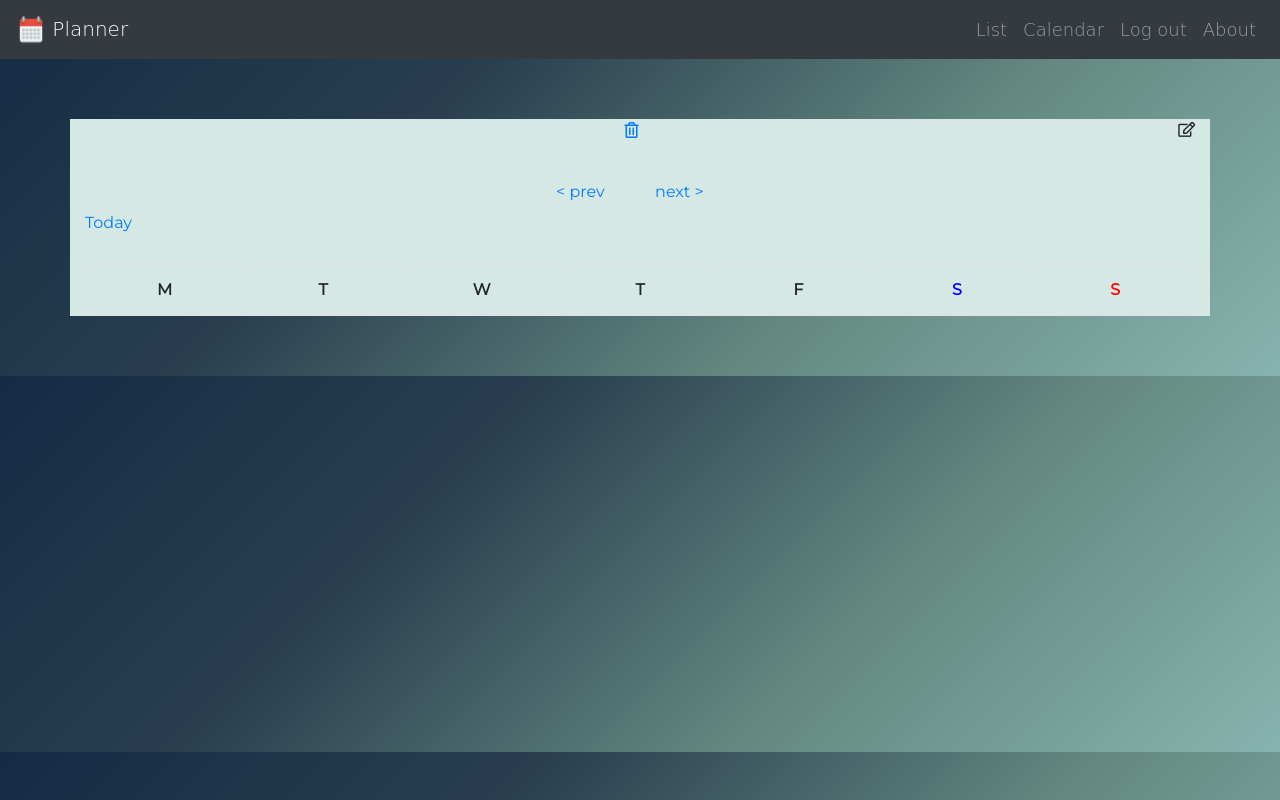
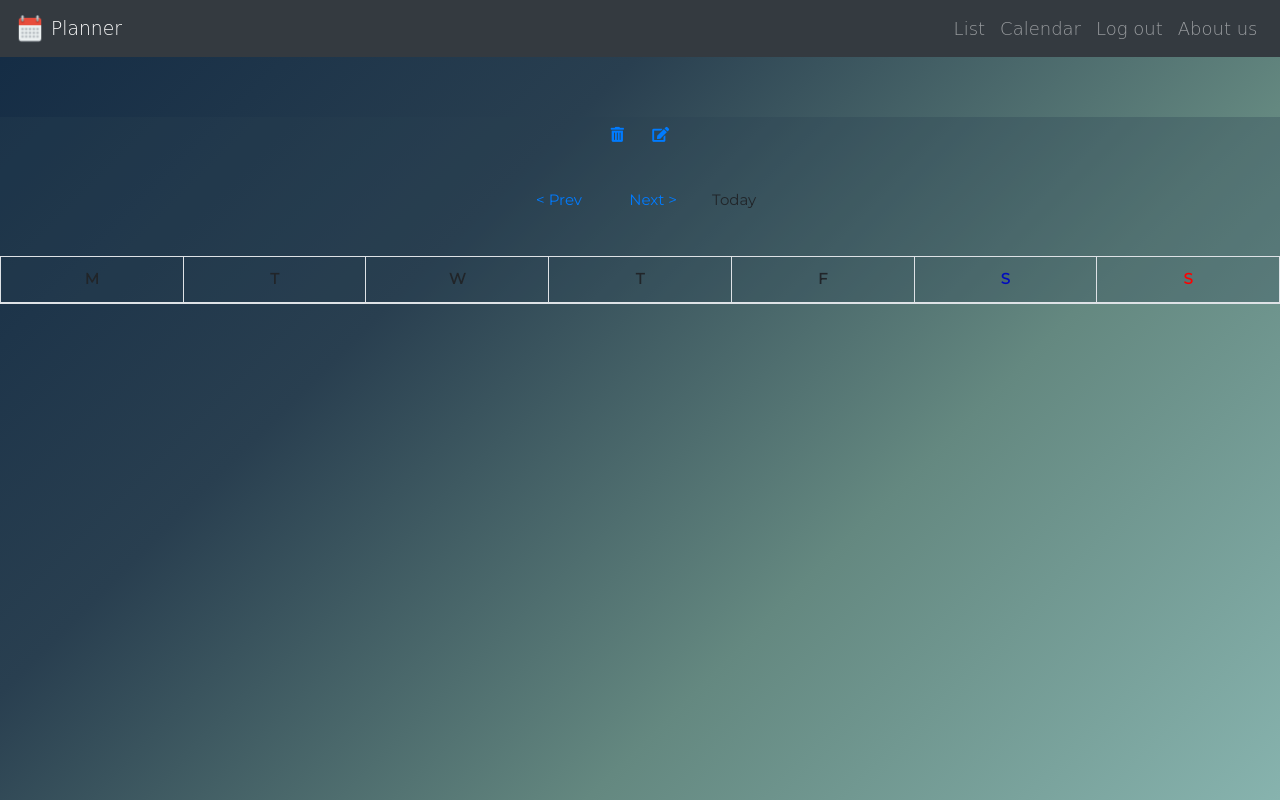
Before and after one commit to ka10a/Planner, a Django app: page /calendar/ in a window 1280 px wide. Run offline with Django 3.2, Linux system fonts and the light colour scheme; lists and menus that the app fills with data are empty; some libraries are stand-ins or nearby versions.

Commit message:
form edition improved

```diff
--- a/config/post/static/css/111.css
+++ b/config/post/static/css/111.css
@@ -9,7 +9,7 @@
     margin: 0;
     text-align: center;
 
-    color: #d5e8e3;
+    color: #87cac5;
 }
 
 .title__enter {
@@ -29,7 +29,7 @@
 
 .container,
 table {
-    background: #d5e8e3;
+    background: #87b3ae;
 }
 
 .navbar {
@@ -83,7 +83,7 @@ table {
 .butt:hover {
     background: #293f50;
     box-shadow: 0 15px 20px rgba(0, 0, 74, .4);
-    color: #d5e8e3;
+    color: #87b3ae;
     transform: translateY(-7px);
 }
 
@@ -92,8 +92,65 @@ table {
 }
 
 .icon {
-    color: #000;
+    color: #010cbe;
     font-size: 15px;
-text-align: right;
-    align-items: right;
+    text-align: center;
+    align-items: center;
 }
+
+.container_calendar,
+table {
+    background: rgba(41, 63, 80, 0.3)
+}
+
+.container_calendar {
+
+    font-family: 'Montserrat', sans-serif;
+    margin: 60px auto;
+
+}
+
+.list-inline {
+
+    text-align: center;
+    margin-bottom: 30px;
+
+}
+
+.title {
+
+    font-weight: 900;
+    font-size: 40px;
+
+}
+
+th {
+
+    text-align: center;
+    width: 90px;
+    margin-right: 1%;
+}
+
+td {
+
+    height: 100px;
+
+}
+
+th:nth-of-type(6), td:nth-of-type(6) {
+
+    color: #010cbe;
+
+}
+
+th:nth-of-type(7), td:nth-of-type(7) {
+
+    color: red;
+
+}
+
+.today {
+
+    background-color: #87cac5;
+
+}
--- a/config/post/templates/calendar_simple.html
+++ b/config/post/templates/calendar_simple.html
@@ -19,71 +19,18 @@
     <link rel="stylesheet" href="https://use.fontawesome.com/releases/v5.7.2/css/all.css"
           integrity="sha384-fnmOCqbTlWIlj8LyTjo7mOUStjsKC4pOpQbqyi7RrhN7udi9RwhKkMHpvLbHG9Sr" crossorigin="anonymous">
 
-    <style>
+    <link rel="stylesheet" href="https://www.w3schools.com/w3css/4/w3.css">
+
+    <style type="text/css">
+        html, body {
+            height: 100%;
+        }
+
         body {
 
             background: #547f7f;
             background: -webkit-linear-gradient(135deg, #87b3ae, #648880, #293f50, #132b44);
-            {#background: -moz-linear-gradient(135deg, #d5e8e3, #648880, #293f50, #132b44);#}
-            {#background: linear-gradient(135deg, #d5e8e3, #648880, #293f50, #132b44);#}
         }
-
-        .container {
-
-            font-family: 'Montserrat', sans-serif;
-
-            margin: 60px auto;
-
-        }
-
-        .list-inline {
-
-            text-align: center;
-
-            margin-bottom: 30px;
-
-        }
-
-        .title {
-
-            font-weight: bold;
-
-            font-size: 40px;
-
-        }
-
-        th {
-
-            text-align: center;
-            width: 90px;
-            margin-right: 1%;
-        }
-
-        td {
-
-            height: 100px;
-
-        }
-
-        th:nth-of-type(6), td:nth-of-type(6) {
-
-            color: blue;
-
-        }
-
-        th:nth-of-type(7), td:nth-of-type(7) {
-
-            color: red;
-
-        }
-
-        .today {
-
-            background-color: ghostwhite;
-
-        }
-
-
     </style>
 
 </head>
@@ -93,7 +40,6 @@
 
 <!-- шапка страницы -->
 <nav class="navbar navbar-expand-lg navbar-dark bg-dark">
-<!--    TODO: change color -->
     <a class="navbar-brand" href="#">
         {% load static %}
         <img src="{% static "img/calendar-icon.png" %}" width="30" height="30" alt="calendar-icon">
@@ -115,34 +61,37 @@
                 <a class="nav-link" href="{% url 'logout' %}">Log out</a>
             </li>
             <li class="nav-item">
-                <a class="nav-link" data-toggle="modal" data-target="#Modal">About</a>
+                <a class="nav-link" data-toggle="modal" data-target="#Modal">About us</a>
             </li>
         </ul>
     </div>
 </nav>
 
 
-<div class="container">
+<div class="container_calendar">
 
     <ul class="list-inline">
         <li>
-            <a href="deletecal.html"> <i class="far fa-trash-alt"></i></a>
-            <a data-toggle="modal" data-target="#Modal__Edit" class="icon float-right"><i class="far fa-edit"></i></a>
+            <a href="{% url 'deletecal' %}" class="btn btn-link">
+                <i class="fas fa-trash-alt"></i>
+            </a>
+            <a data-toggle="modal" href data-target="#Modal__Edit" class="btn btn-link">
+                <i class="fas fa-edit"></i>
+            </a>
 
         </li>
     </ul>
     <ul class="list-inline">
 
-        <li class="list-inline-item"><a href="?ym=<?= $prev; ?>" class="btn btn-link">&lt; prev</a></li>
+        <li class="list-inline-item"><a href="?ym=<?= $prev; ?>" class="btn btn-link">&lt; Prev</a></li>
 
         <li class="list-inline-item"><span class="title"><?= $title; ?></span></li>
 
-        <li class="list-inline-item"><a href="?ym=<?= $next; ?>" class="btn btn-link">next &gt;</a></li>
+        <li class="list-inline-item"><a href="?ym=<?= $next; ?>" class="btn btn-link">Next &gt;</a></li>
 
         <li class="list-inline-item"><br></li>
-        <br>
 
-        <li><p class="text-left"><a href="{% url 'calendar' %}">Today </a>
+        <p class="list-inline-item"> <a href="{% url 'calendar' %}">Today</a>
     </ul>
     <table class="table table-bordered">
 
@@ -180,10 +129,10 @@
     <div class="modal-dialog" role="document">
         <div class="modal-content">
             <div class="modal-body">
-                Planner-это web-приложение, разработанное для планирования вашей насыщенной жизни. <br> <br>
+                Planner is a web application, created in order to help you to manage your life. <br> <br>
             </div>
             <div class="modal-footer">
-                <button type="button" class="btn btn-info" data-dismiss="modal">Ок</button>
+                <button type="button" class="btn btn-info" data-dismiss="modal">Оk</button>
             </div>
         </div>
     </div>
@@ -193,14 +142,14 @@
 
 <div class="modal fade" id="Modal__Del" tabindex="-1" role="dialog">
     <div class="modal-dialog modal-dialog-centered" role="document">
-        <div class="modal-content">
+        <div class="modal-content_delete">
             <div class="modal-header">
-                <h3 class="modal-title">Удаление</h3>
+                <h3 class="modal-title">Delete</h3>
             </div>
             <div class="modal-body">
                 </div>
             <div class="modal-footer">
-                <button type="button" class="btn btn-secondary" data-dismiss="modal">Отмена</button>
+                <button type="button" class="btn btn-secondary" data-dismiss="modal">Cancel</button>
             </div>
         </div>
     </div>
@@ -212,16 +161,19 @@
     <div class="modal-dialog modal-dialog-centered" role="document">
         <div class="modal-content">
             <div class="modal-header">
-                <h3 class="modal-title">Редактирование</h3>
+                <h3 class="w3-text-blue-grey">Edit</h3>
             </div>
             <div class="modal-body">
                 <form method="post" action="calendar_simple.html">
-                    <input type="text" name="Todo"/><br/>
-                    <input class="form-input" type="date" id="date" name="Day"/><br/>
-                    <input type="submit" name="add" value="OK"/><br/>
+
+                    <label class="w3-text-blue-grey"> <b>Event to schedule</b> </label>
+                    <input class="w3-input w3-border w3-round w3-light-grey" name="Todo"/><br/>
+                    <input class="w3-input w3-border w3-round w3-light-grey" type="date" id="date" name="Day"/><br/>
+
+                    <input type="button" class="w3-btn w3-blue-grey w3-round" name="add" value="Ok"/>
                 </form>
                 <div class="modal-footer">
-                    <button type="button" class="btn btn-secondary" data-dismiss="modal">Отмена</button>
+                    <button type="button" class="btn btn-secondary w3-btn w3-blue-grey" data-dismiss="modal">Cancel</button>
                 </div>
             </div>
         </div>
--- a/config/post/templates/todolist.html
+++ b/config/post/templates/todolist.html
@@ -92,7 +92,7 @@
         <div class="modal-dialog" role="document">
             <div class="modal-content">
                 <div class="modal-body">
-                    Planner-это web-приложение, разработанное для планирования вашей насыщенной жизни. <br> <br>
+                    Planner is a web application, created in order to help you to manage your life. <br> <br>
                 </div>
                 <div class="modal-footer">
                     <button type="button" class="btn btn-info" data-dismiss="modal">Ок</button>
--- a/config/post/urls.py
+++ b/config/post/urls.py
@@ -2,7 +2,7 @@ from django.urls import path, include
 from django.conf import settings
 from django.conf.urls.static import static
 
-from .views import index, login, signup, redirect_to_index, lists, calendar
+from .views import index, login, signup, redirect_to_index, lists, calendar, deletecal
 
 urlpatterns = [
     path('', redirect_to_index),
@@ -12,4 +12,5 @@ urlpatterns = [
     path('lists/', lists, name="lists"),
     path('accounts/', include('django.contrib.auth.urls')),
     path('calendar/', calendar, name='calendar'),
+    path('deletecal/', deletecal, name='deletecal'),
 ] + static(settings.STATIC_URL, document_root=settings.STATIC_ROOT)
--- a/config/post/views.py
+++ b/config/post/views.py
@@ -16,6 +16,9 @@ from django.shortcuts import render
 
 def index(request):
     return HttpResponse(loader.get_template('index.html').render({}, request))
+
+def deletecal(request):
+    return HttpResponse(loader.get_template('deletecal.html').render({}, request))
 
 
 def signup(request):
```
Also changed, not shown: config/post/static/css/modelstyle.css (+7 -5 lines), config/post/templates/deletecal.html (+9 -14 lines), config/post/templates/index.html (+24 -13 lines).
